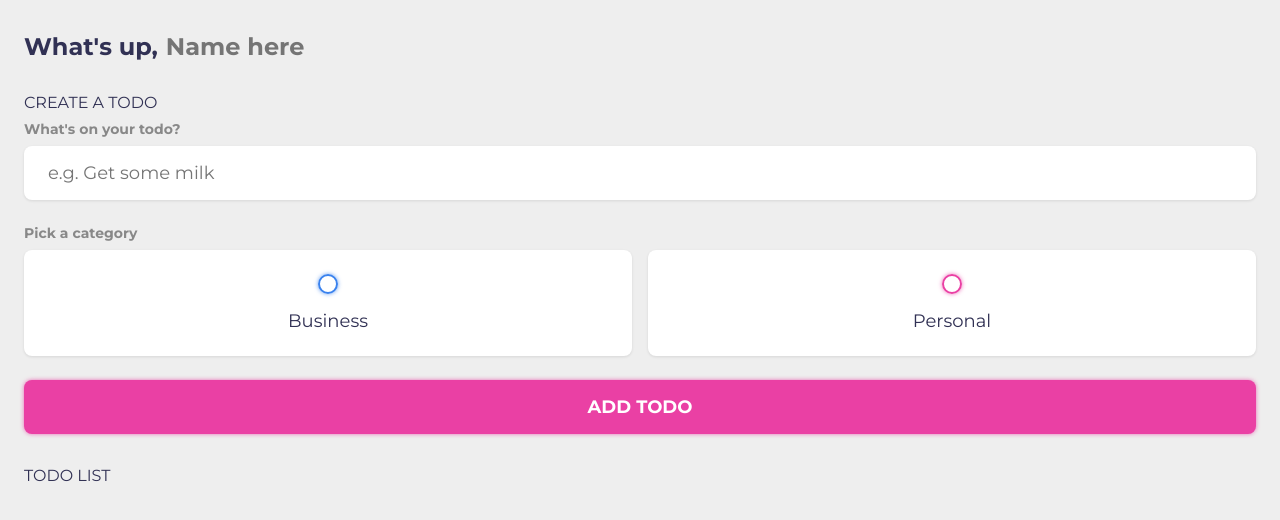
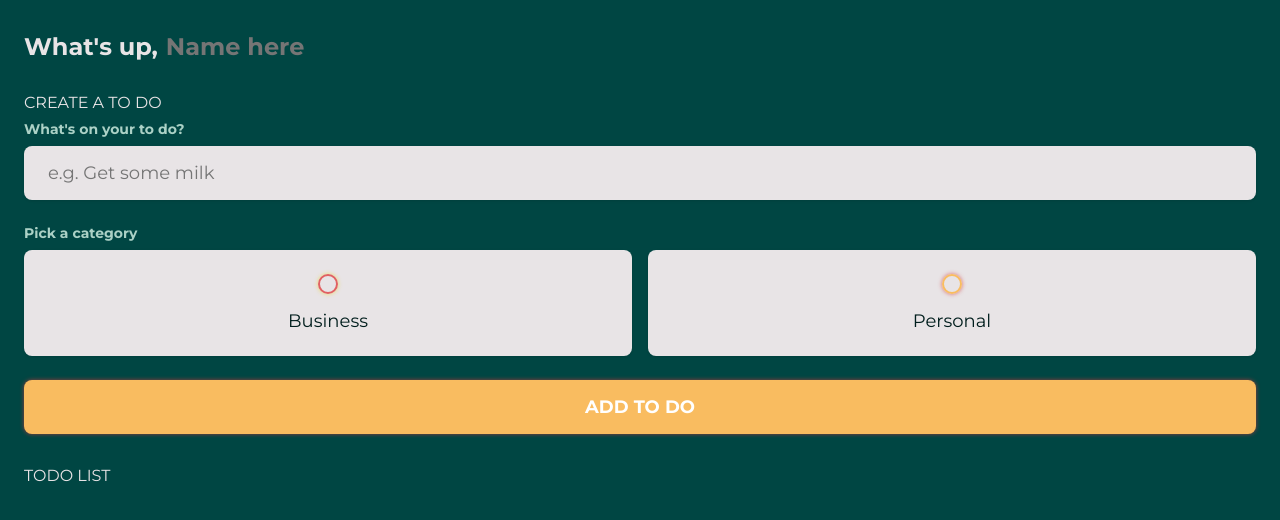
Before and after one commit to alexandermaat99/alexanderandabigailmaat, a plain HTML site: page toDo/toDo.html in a window 1280 px wide. Drawn offline with Linux system fonts and the light colour scheme.

Commit message:
WebsiteUpdates?

```diff
--- a/toDo/toDo.css
+++ b/toDo/toDo.css
@@ -1,17 +1,17 @@
 /* Variables */
 :root {
-	--primary: #EA40A4;
-	--business: #3a82ee;
+	--primary: #f9bc60;
+	--business: #e16162;
 	--personal: var(--primary);
-	--light: #EEE;
-	--grey: #888;
-	--dark: #313154;
+	--light: #004643;
+	--grey: #abd1c6;
+	--dark: #e8e4e6;
 	--danger: #ff5b57;
 
 	--shadow: 0 1px 3px rgba(0, 0, 0, 0.1);
 
-	--business-glow: 0px 0px 4px rgba(58, 130, 238, 0.75);
-	--personal-glow: 0px 0px 4px rgba(234, 64, 164, 0.75);
+	--business-glow: 0px 0px 4px rgba(238, 214, 58, 0.75);
+	--personal-glow: 0px 0px 4px rgba(212, 58, 58, 0.75);
 }
 /* End of Variables */
 
@@ -22,6 +22,8 @@
 	box-sizing: border-box;
 	font-family: 'montserrat', sans-serif;
 }
+
+
 
 input:not([type="radio"]):not([type="checkbox"]), button {
 	appearance: none;
@@ -81,10 +83,11 @@ h4 {
 	font-size: 1.125rem;
 	padding: 1rem 1.5rem;
 	color: var(--dark);
-	background-color: #FFF;
+	background-color: #e8e4e6;
 	border-radius: 0.5rem;
 	box-shadow: var(--shadow);
 	margin-bottom: 1.5rem;
+	color: #0f3433;
 }
 
 .create-todo .options {
@@ -99,7 +102,7 @@ h4 {
 	flex-direction: column;
 	align-items: center;
 	justify-content: center;
-	background-color: #FFF;
+	background-color: #e8e4e6;
 	padding: 1.5rem;
 	box-shadow: var(--shadow);
 	border-radius: 0.5rem;
@@ -151,7 +154,7 @@ input:checked ~ .bubble::after {
 }
 
 .create-todo .options label div {
-	color: var(--dark);
+	color: #001e1d;
 	font-size: 1.125rem;
 	margin-top: 1rem;
 }
@@ -161,7 +164,7 @@ input:checked ~ .bubble::after {
 	width: 100%;
 	font-size: 1.125rem;
 	padding: 1rem 1.5rem;
-	color: #FFF;
+	color: #fff;
 	font-weight: 700;
 	text-transform: uppercase;
 	background-color: var(--primary);
@@ -182,7 +185,7 @@ input:checked ~ .bubble::after {
 .todo-list .todo-item {
 	display: flex;
 	align-items: center;
-	background-color: #FFF;
+	background-color:#e8e4e6;
 	padding: 1rem;
 	border-radius: 0.5rem;
 	box-shadow: var(--shadow);
@@ -200,7 +203,7 @@ input:checked ~ .bubble::after {
 }
 
 .todo-item .todo-content input {
-	color: var(--dark);
+	color: #004643;
 	font-size: 1.125rem;
 }
 
@@ -233,5 +236,5 @@ input:checked ~ .bubble::after {
 
 .todo-item.done .todo-content input {
 	text-decoration: line-through;
-	color: var(--grey);
+	color: #001e1d;
 }
--- a/toDo/toDo.html
+++ b/toDo/toDo.html
@@ -27,9 +27,9 @@
 
 		<!-- New Todo -->
 		<section class="create-todo">
-			<h3>CREATE A TODO</h3>
+			<h3>CREATE A TO DO</h3>
 			<form id="new-todo-form">
-				<h4>What's on your todo?</h4>
+				<h4>What's on your to do?</h4>
 				<input
 					type="text"
 					placeholder="e.g. Get some milk"
@@ -50,7 +50,7 @@
 					</label>
 				</div>
 
-				<input type="submit" value="Add todo" />
+				<input type="submit" value="Add to do" />
 			</form>
 		</section>
 		<!-- End of New Todo -->
```
Also changed, not shown: 1 other file.
